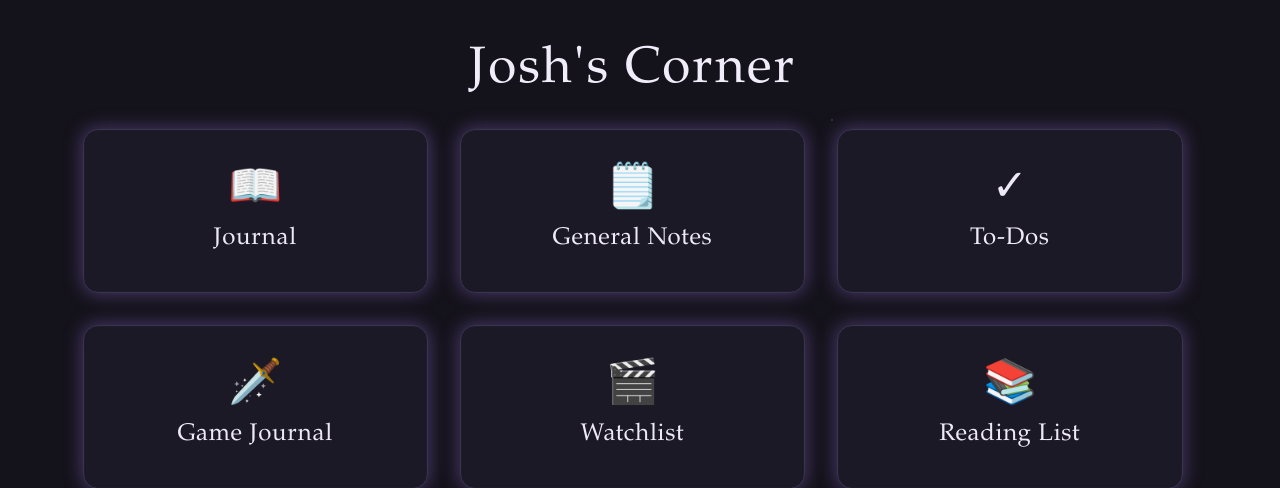
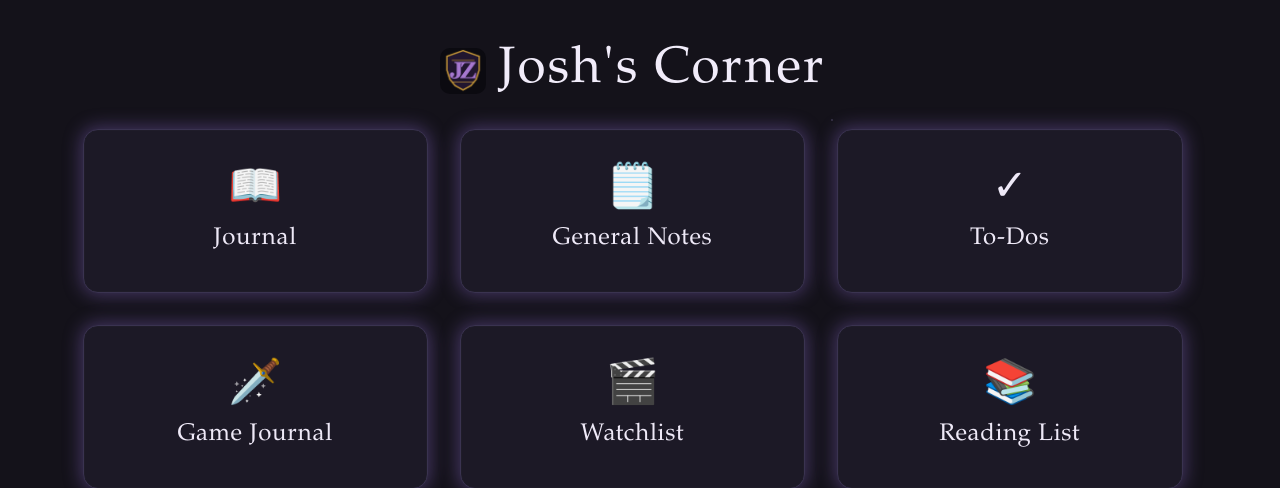
Before and after one commit to Zullo1453/joshs-corner, a Flask app: page / in a window 1280 px wide. Shown: the top 488 px of the page. Run offline with Flask 3, Linux system fonts and the light colour scheme; data that the repository does not hold is empty.

Commit message:
Add JZ branding and favicon

```diff
--- a/app/static/css/home.css
+++ b/app/static/css/home.css
@@ -50,6 +50,29 @@
 .header-block {
   text-align: center;
   margin-bottom: clamp(1.75rem, 3.5vh, 2.75rem);
+}
+
+.home-brand {
+  align-items: center;
+  color: inherit;
+  display: inline-flex;
+  gap: 0.8rem;
+  text-decoration: none;
+}
+
+.home-brand img {
+  border-radius: 10px;
+  display: block;
+  flex: none;
+  height: 46px;
+  object-fit: contain;
+  width: 46px;
+}
+
+.home-brand:focus-visible {
+  border-radius: 12px;
+  outline: 2px solid #c49638;
+  outline-offset: 5px;
 }
 
 .header-block h1 {
@@ -185,6 +208,11 @@
     margin-top: 0;
   }
 
+  .home-brand img {
+    height: 40px;
+    width: 40px;
+  }
+
   .tile-grid {
     grid-template-columns: repeat(2, minmax(0, 1fr));
     gap: 1.25rem;
--- a/app/templates/base.html
+++ b/app/templates/base.html
@@ -5,6 +5,10 @@
     <meta name="viewport" content="width=device-width, initial-scale=1">
     <title>{% block title %}Josh's Corner{% endblock %}</title>
     <meta name="csrf-token" content="{{ csrf_token() }}">
+    <link rel="icon" href="{{ url_for('static', filename='branding/favicon.ico', v='jz-branding-1') }}" sizes="any">
+    <link rel="icon" type="image/png" sizes="16x16" href="{{ url_for('static', filename='branding/favicon-16.png', v='jz-branding-1') }}">
+    <link rel="icon" type="image/png" sizes="32x32" href="{{ url_for('static', filename='branding/favicon-32.png', v='jz-branding-1') }}">
+    <link rel="apple-touch-icon" sizes="180x180" href="{{ url_for('static', filename='branding/apple-touch-icon-180.png', v='jz-branding-1') }}">
     <link rel="stylesheet" href="{{ url_for('static', filename='css/base.css') }}">
     <link rel="stylesheet" href="{{ url_for('static', filename='css/rich_text.css') }}">
     <link rel="stylesheet" href="{{ url_for('static', filename='css/sidebar_layout.css') }}">
--- a/app/templates/home.html
+++ b/app/templates/home.html
@@ -7,7 +7,10 @@
   <div class="stage">
     <div class="top-zone">
       <header class="header-block">
-        <h1>Josh's Corner</h1>
+        <a class="home-brand" href="{{ url_for('home.index') }}" aria-label="Josh's Corner home">
+          <img src="{{ url_for('static', filename='branding/jz-logo-192.png', v='jz-branding-1') }}" alt="Josh Zullo monogram" width="46" height="46">
+          <h1>Josh's Corner</h1>
+        </a>
       </header>
     </div>
 
```
Also changed, not shown: tests/test_home.py (+30 -0 lines), app/static/branding/apple-touch-icon-180.png (added), app/static/branding/favicon-16.png (added), app/static/branding/favicon-32.png (added), app/static/branding/favicon.ico (added), app/static/branding/jz-logo-192.png (added), app/static/branding/jz-logo-512.png (added), app/static/branding/jz-logo-master-1024.png (added), docs/logo-concepts/jz-badge-c.svg (added), docs/logo-concepts/jz-classical-d.svg (added), docs/logo-concepts/jz-monogram-a.svg (added), docs/logo-concepts/jz-monogram-b.svg (added), 4 other files.
